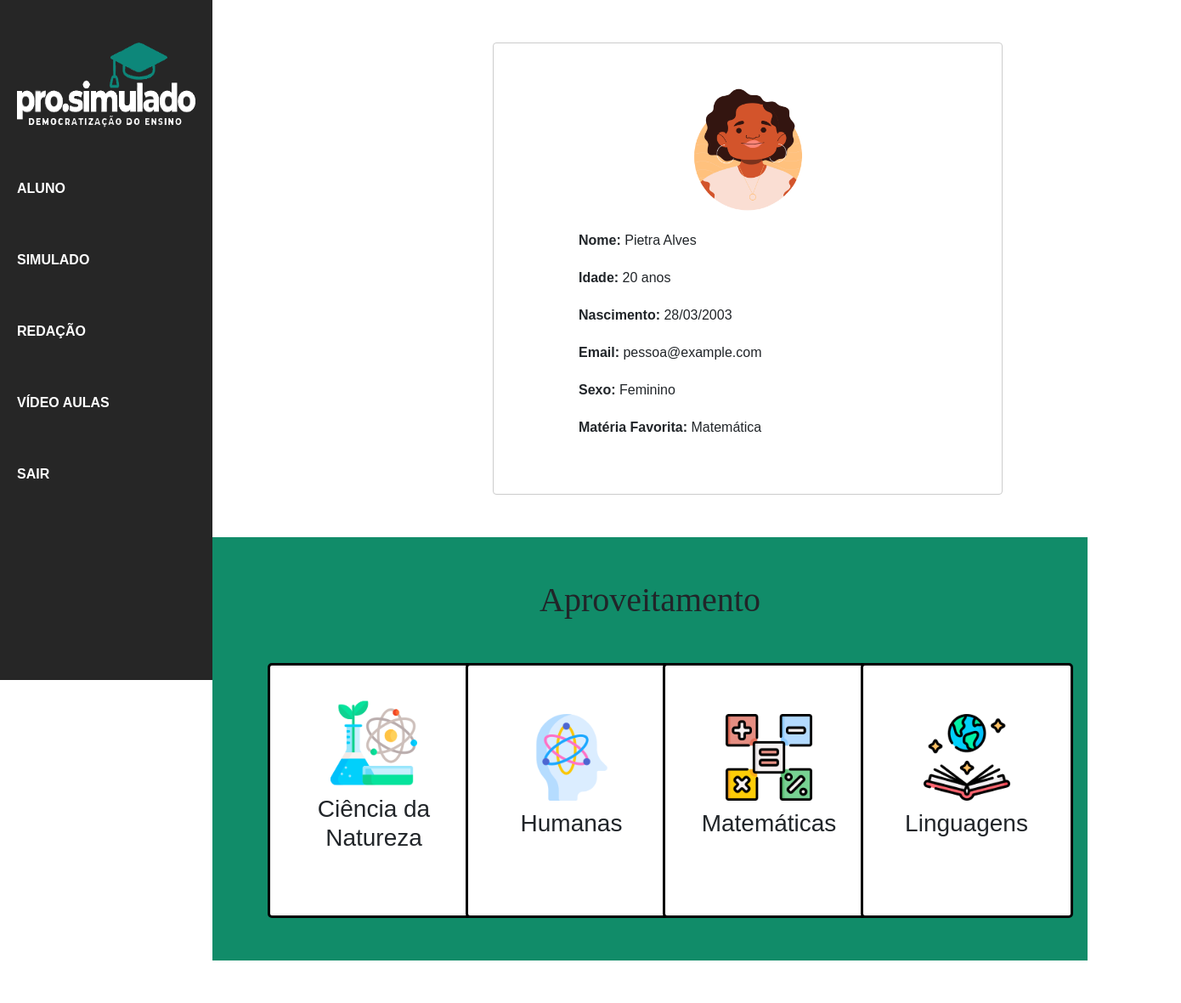
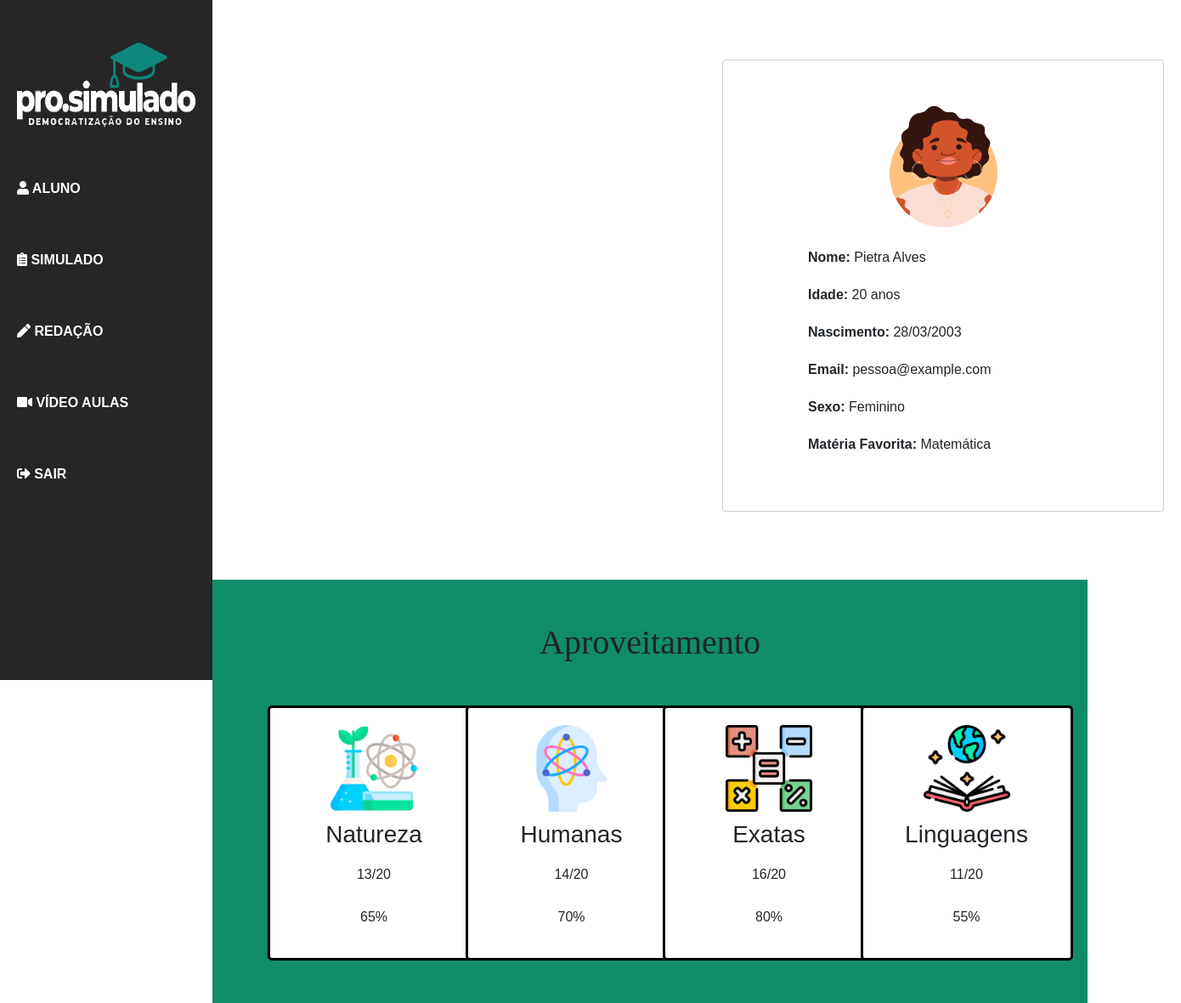
Before and after one commit to igornsferreira/PI_1SEM_DSM, a plain HTML site: page projetoHTML/principal.html in a window 1280 px wide. Shown: the whole page at 85% size, 1390 px wide, since content can reach past the window. Before the commit the page ends 1130 px from the top, so only its background shows below. Drawn offline with nearby package versions, Linux system fonts and the light colour scheme.

Commit message:
atualização

```diff
--- /dev/null
+++ b/projetoHTML/principal.css
@@ -0,0 +1,135 @@
+@import url('https://fonts.googleapis.com/css2?family=EB+Garamond:wght@600&display=swap');
+
+
+body {
+    margin: 0;
+    padding: 0;
+    font-family: Arial, sans-serif;
+}
+
+/* Estilos do menu */
+.menu {
+    position: fixed;
+    top: 0;
+    left: 0;
+    height: 100%;
+    width: 250px;
+    background-color: #262626;
+    overflow-x: hidden;
+    padding-top: 20px;
+}
+
+.menu a {
+    display: block;
+    padding: 30px 20px;
+    text-decoration: none;
+    color: white;
+    font-weight: bold;
+}
+
+.menu a:hover {
+    background-color: #118C69;
+    color: #000;
+}
+
+#ufpb-logo {
+    margin-top: 30px;
+    margin-bottom: 30px;
+    margin-left: 20px;
+}
+
+/* Estilos do conteúdo */
+.content {
+    margin-left: 300px;
+    padding: 20px;
+}
+
+/* Estilos para dispositivos menores */
+@media screen and (max-width: 768px) {
+    .menu {
+        width: 100%;
+        height: auto;
+        position: relative;
+    }
+
+    .menu a {
+        padding: 8px 16px;
+    }
+
+    .content {
+        margin-left: 0;
+    }
+}
+
+/* Conteúdo*/
+
+.profile {
+    background-color: rgb(215, 215, 215);
+    max-width: 600px;
+    margin: 50px auto;
+    padding: 50px 50px;
+    border: 1px solid #ccc;
+    border-radius: 4px;
+}
+
+
+.profile img {
+    display: block;
+    max-width: 200px;
+    margin: 0 auto;
+    border-radius: 50%;
+}
+
+.profile p {
+    margin-top: 20px;
+    margin-left: 50px;
+}
+
+.profile p strong {
+    text-align: center;
+}
+
+/*cards*/
+.capa {
+    text-align: center;
+    margin-left: 250px;
+}
+
+.capa h1 {
+    margin-bottom: 50px;
+    font-family: 'EB Garamond', serif;
+}
+
+.card {
+    border: 3px solid #000;
+    border-radius: 5px;
+    padding: 20px;
+    width: 250px;
+    height: 300px;
+    display: flex;
+    flex-direction: column;
+    justify-content: center;
+    align-items: center;
+}
+
+.card img {
+    width: 50%;
+    height: auto;
+}
+
+.card h3 {
+    margin-top: 10px;
+}
+
+.card p {
+    margin-top: 2px;
+    font-weight: bold;
+    font-size: 30px;
+}
+
+.caixa {
+    padding: 50px;
+    background-color: #118C69;
+    margin-top: 10px;
+
+}
--- a/projetoHTML/principal.html
+++ b/projetoHTML/principal.html
@@ -27,13 +27,14 @@
         <div class="row" id="ufpb-logo">
             <img src="./img/LOGO.png" width="210px" height="100px">
         </div>
-        <a href="#">ALUNO</a>
-        <a href="#">SIMULADO</a>
-        <a href="#">REDAÇÃO</a>
-        <a href="#">VÍDEO AULAS</a>
-        <a href="#">SAIR</a>
+        <a href="#"><i class="fas fa-user"></i> ALUNO</a>
+        <a href="#"><i class="fas fa-clipboard-list"></i> SIMULADO</a>
+        <a href="#"><i class="fas fa-pen"></i> REDAÇÃO</a>
+        <a href="#"><i class="fas fa-video"></i> VÍDEO AULAS</a>
+        <a href="#"><i class="fas fa-sign-out-alt"></i> SAIR</a>
     </div>
 
+    <div class="container content">
         <div class="profile">
             <img src="./img/mulher.png" width="150px" alt="Foto da Pessoa">
             <p><strong>Nome: </strong> Pietra Alves</p>
@@ -43,38 +44,42 @@
             <p><strong>Sexo: </strong> Feminino</p>
             <p><strong>Matéria Favorita: </strong> Matemática</p>
         </div>
+    </div>
 
-
-    <section id="disciplina" class="caixa">
+    <section id="disciplina" class="caixa d-none d-md-block">
         <div class="container capa">
             <h1> Aproveitamento </h1>
             <div class="row">
                 <div class="col-md-3">
                     <div class="card">
                         <img src="./img/ciencia.png" alt="Imagem">
-                        <h3>Ciência da Natureza</h3>
-                        <p></p>
+                        <h3>Natureza</h3>
+                        <p>13/20</p>
+                        <p>65%</p>
                     </div>
                 </div>
                 <div class="col-md-3">
                     <div class="card">
                         <img src="./img/cienciahumana.png" alt="Imagem">
                         <h3>Humanas </h3>
-                        <p></p>
+                        <p>14/20</p>
+                        <p>70%</p>
                     </div>
                 </div>
                 <div class="col-md-3">
                     <div class="card">
                         <img src="./img/matematicas.png" alt="Imagem">
-                        <h3>Matemáticas</h3>
-                        <p></p>
+                        <h3>Exatas</h3>
+                        <p>16/20</p>
+                        <p>80%</p>
                     </div>
                 </div>
                 <div class="col-md-3">
                     <div class="card">
                         <img src="./img/livro.png" alt="Imagem">
                         <h3>Linguagens</h3>
-                        <p></p>
+                        <p>11/20</p>
+                        <p>55%</p>
                     </div>
                 </div>
             </div>
```
Lines whose indentation alone changed are shown as unchanged.
